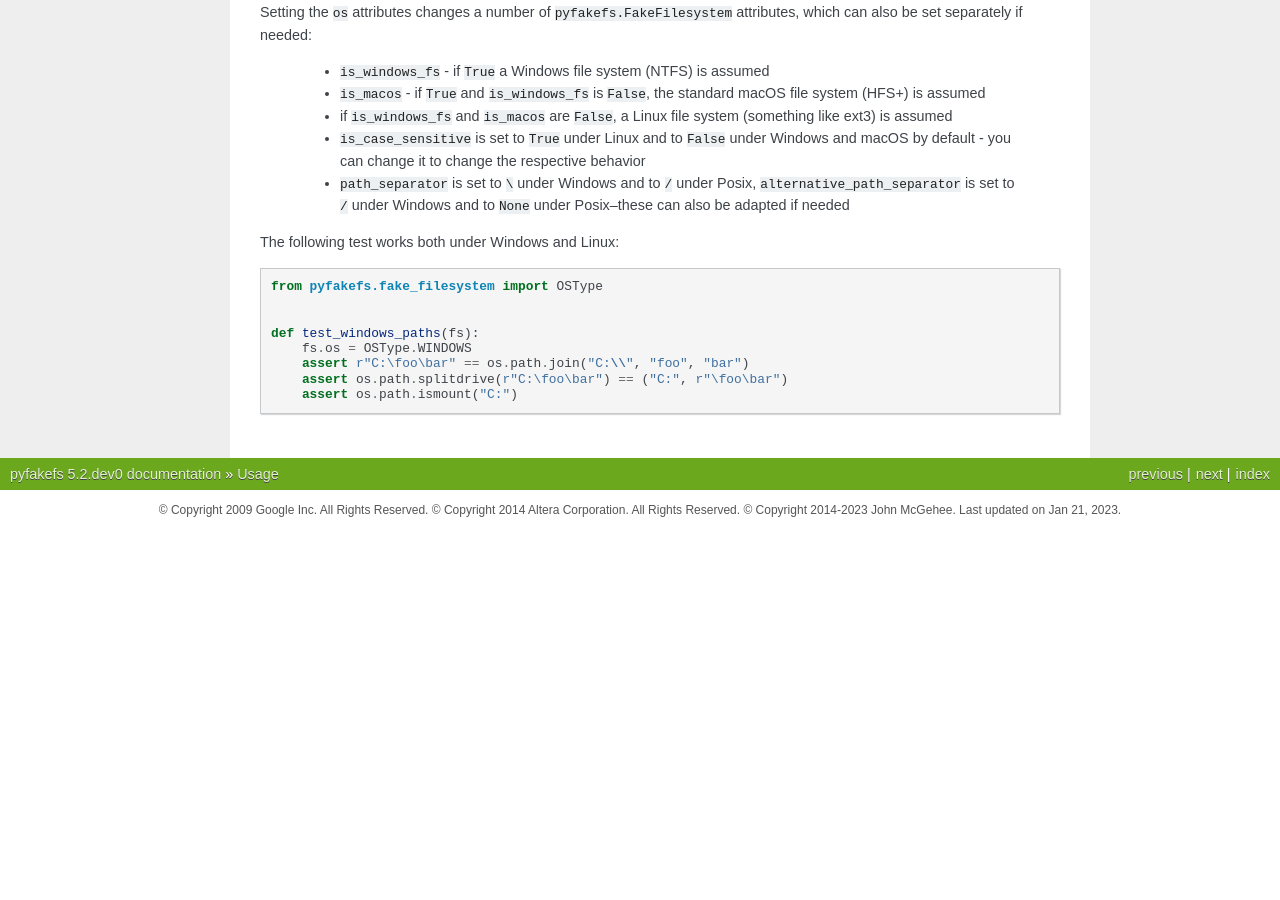
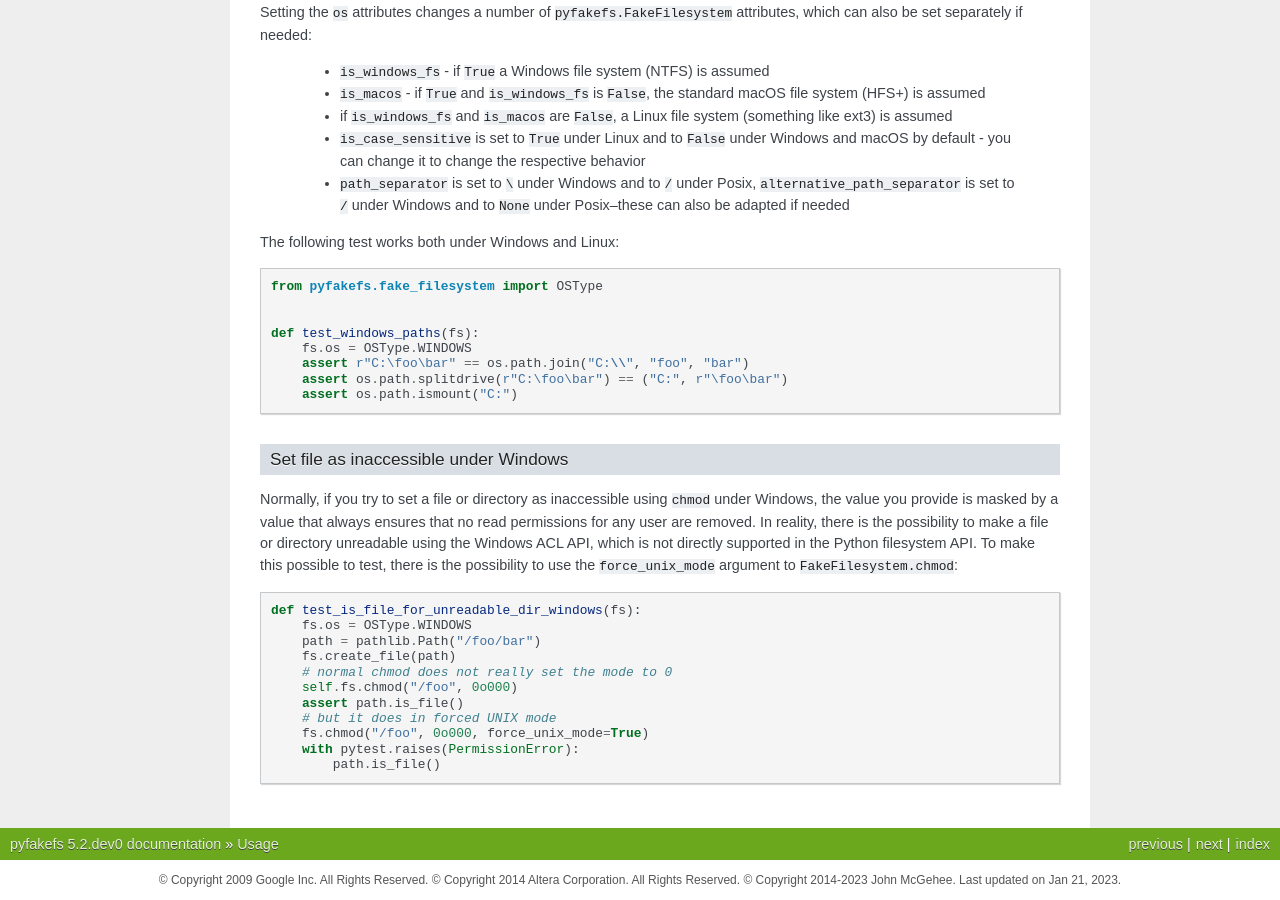
Before and after one commit to pytest-dev/pyfakefs, a Sphinx documentation site: the page built from docs/usage.rst, in a window 1280 px wide and 900 px high, scrolled down 13565 px. Built offline with Sphinx 7.4.7, drawn with Linux system fonts in a browser that asks for light colours; before the commit the page ends 14095 px from its top, so only the background shows below that; some of the changed text lies outside the part shown.

Commit message:
Add "force_unix_mode" flag to FakeFilesystem.chmod
- makes it possible to simulate inaccessible paths under Windows
- see #720

```diff
--- a/docs/usage.rst
+++ b/docs/usage.rst
@@ -911,6 +911,29 @@ The following test works both under Windows and Linux:
       assert os.path.splitdrive(r"C:\foo\bar") == ("C:", r"\foo\bar")
       assert os.path.ismount("C:")
 
+Set file as inaccessible under Windows
+~~~~~~~~~~~~~~~~~~~~~~~~~~~~~~~~~~~~~~
+Normally, if you try to set a file or directory as inaccessible using ``chmod`` under
+Windows, the value you provide is masked by a value that always ensures that no read
+permissions for any user are removed. In reality, there is the possibility to make
+a file or directory unreadable using the Windows ACL API, which is not directly
+supported in the Python filesystem API. To make this possible to test, there is the
+possibility to use the ``force_unix_mode`` argument to ``FakeFilesystem.chmod``:
+
+.. code:: python
+
+    def test_is_file_for_unreadable_dir_windows(fs):
+        fs.os = OSType.WINDOWS
+        path = pathlib.Path("/foo/bar")
+        fs.create_file(path)
+        # normal chmod does not really set the mode to 0
+        self.fs.chmod("/foo", 0o000)
+        assert path.is_file()
+        # but it does in forced UNIX mode
+        fs.chmod("/foo", 0o000, force_unix_mode=True)
+        with pytest.raises(PermissionError):
+            path.is_file()
+
 
 .. _`example.py`: https://github.com/pytest-dev/pyfakefs/blob/main/pyfakefs/tests/example.py
 .. _`example_test.py`: https://github.com/pytest-dev/pyfakefs/blob/main/pyfakefs/tests/example_test.py
```
Also changed, not shown: CHANGES.md (+4 -0 lines), 3 other files.
